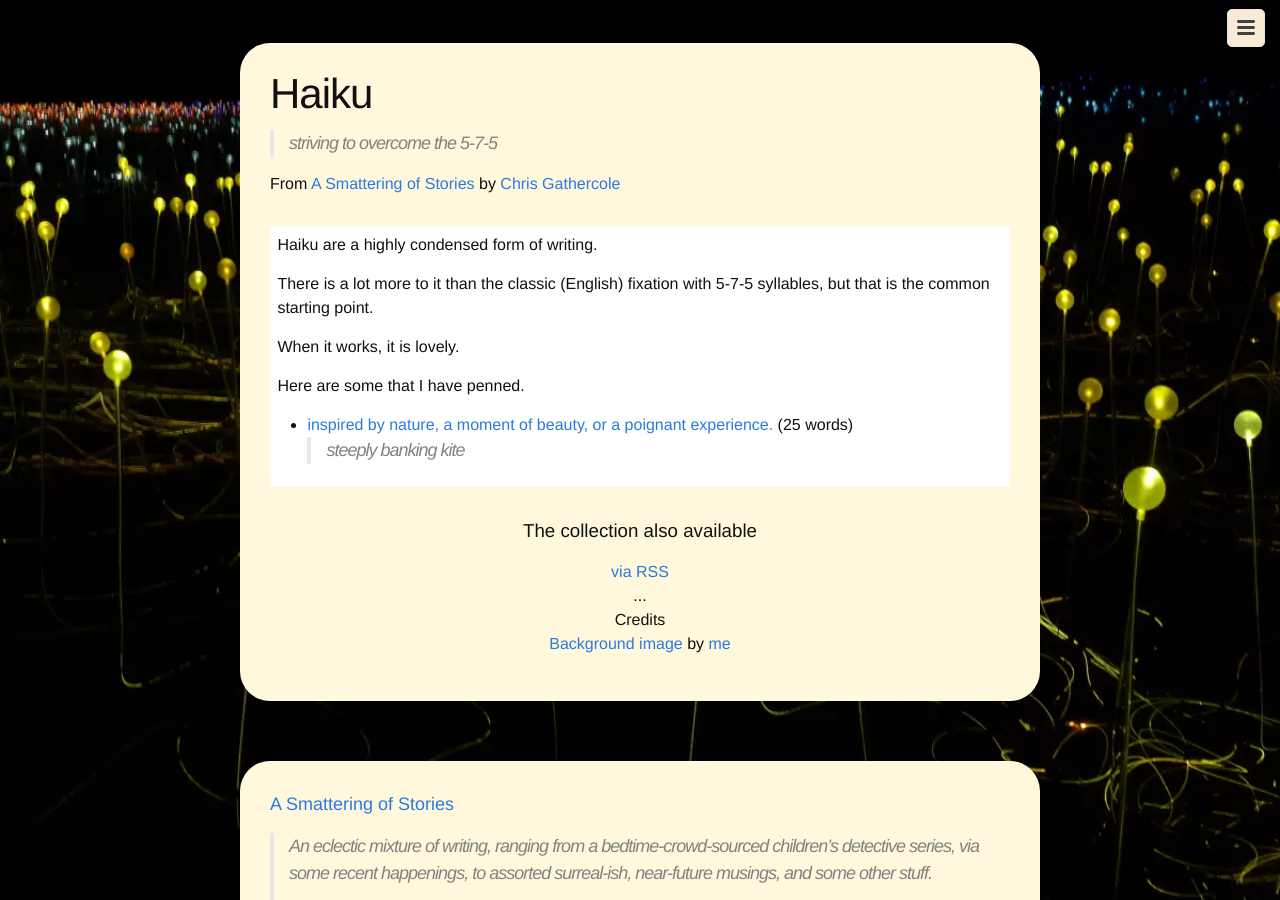
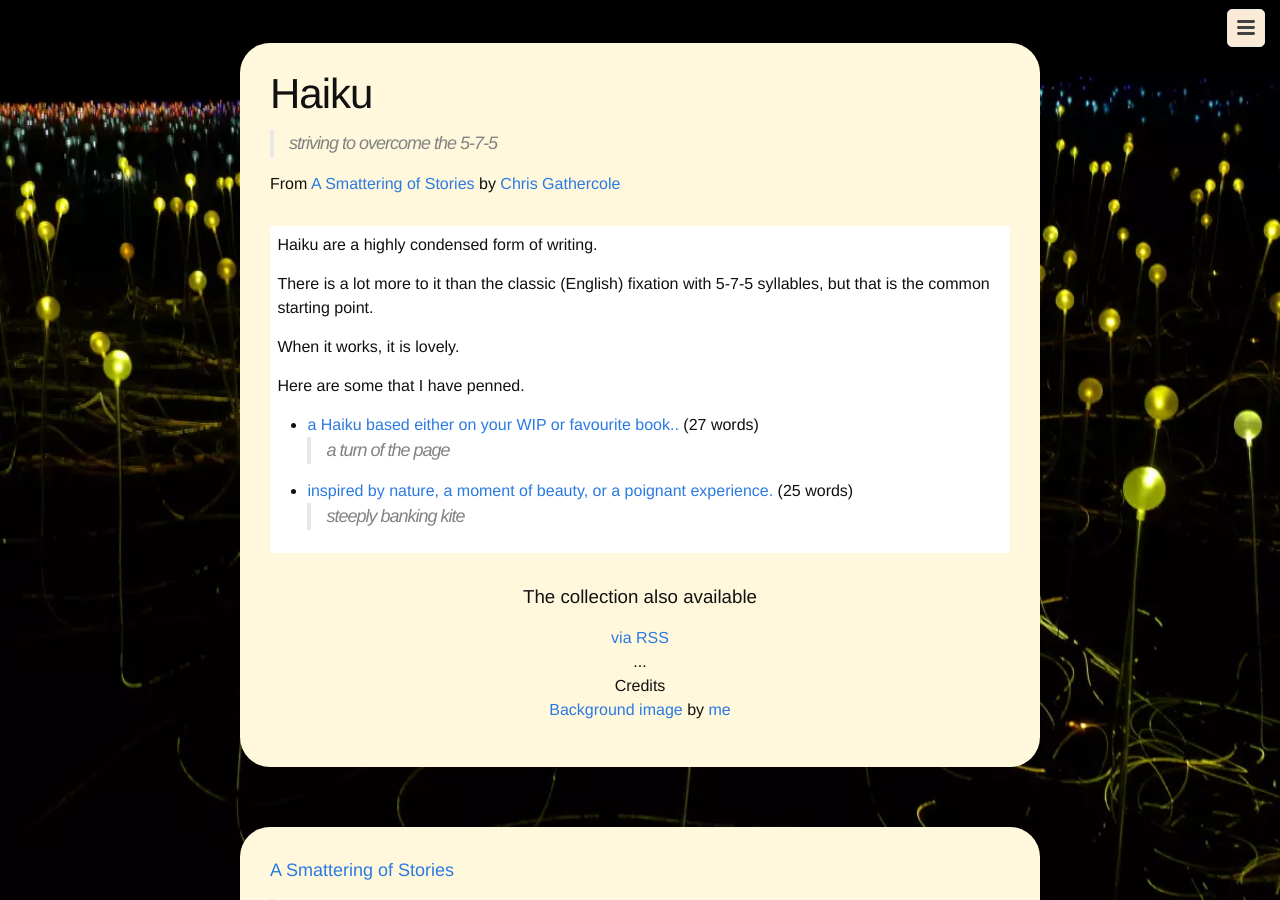
Before and after one commit to upthebuzzard/upthebuzzard.github.io, a Jekyll site: the page built from _haiku/index.md, in a window 1280 px wide and 900 px high. Built offline with Jekyll 4.4.1, drawn with Linux system fonts in a browser that asks for light colours; some web fonts are replaced.

Commit message:
added haiku

```diff
--- /dev/null
+++ b/_haiku/2019-09-18-vwg-challenge.md
@@ -0,0 +1,12 @@
+---
+layout: post
+title: a Haiku based either on your WIP or favourite book..
+date: 2019-09-18 20:24
+categories: [story]
+sequence: 8
+excerpt: >
+  a turn of the page
+context: >
+  A semi-regular challenge by the Virtual Writing Group on Twitter
+---
+<blockquote class="twitter-tweet"><p lang="en" dir="ltr">a turn of the page<br>light and shade slides across words<br>shifting characters</p>&mdash; Chris Gathercole (@upthebuzzard) <a href="https://twitter.com/upthebuzzard/status/1174345620594790401?ref_src=twsrc%5Etfw">September 18, 2019</a></blockquote> <script async src="https://platform.twitter.com/widgets.js" charset="utf-8"></script>
```
Also changed, not shown: _haiku/2019-06-08-vwg-challenge.md (+1 -1 lines).
